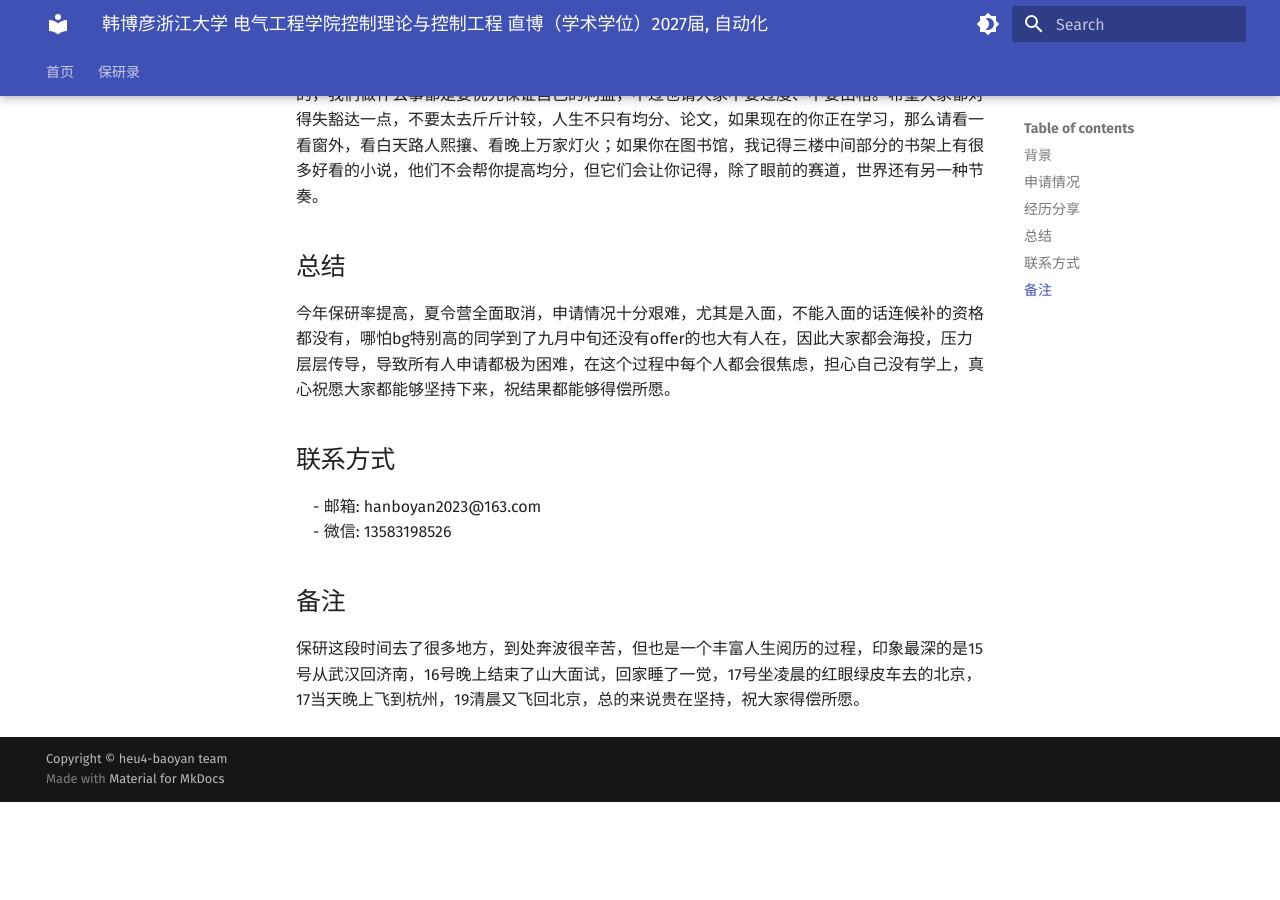
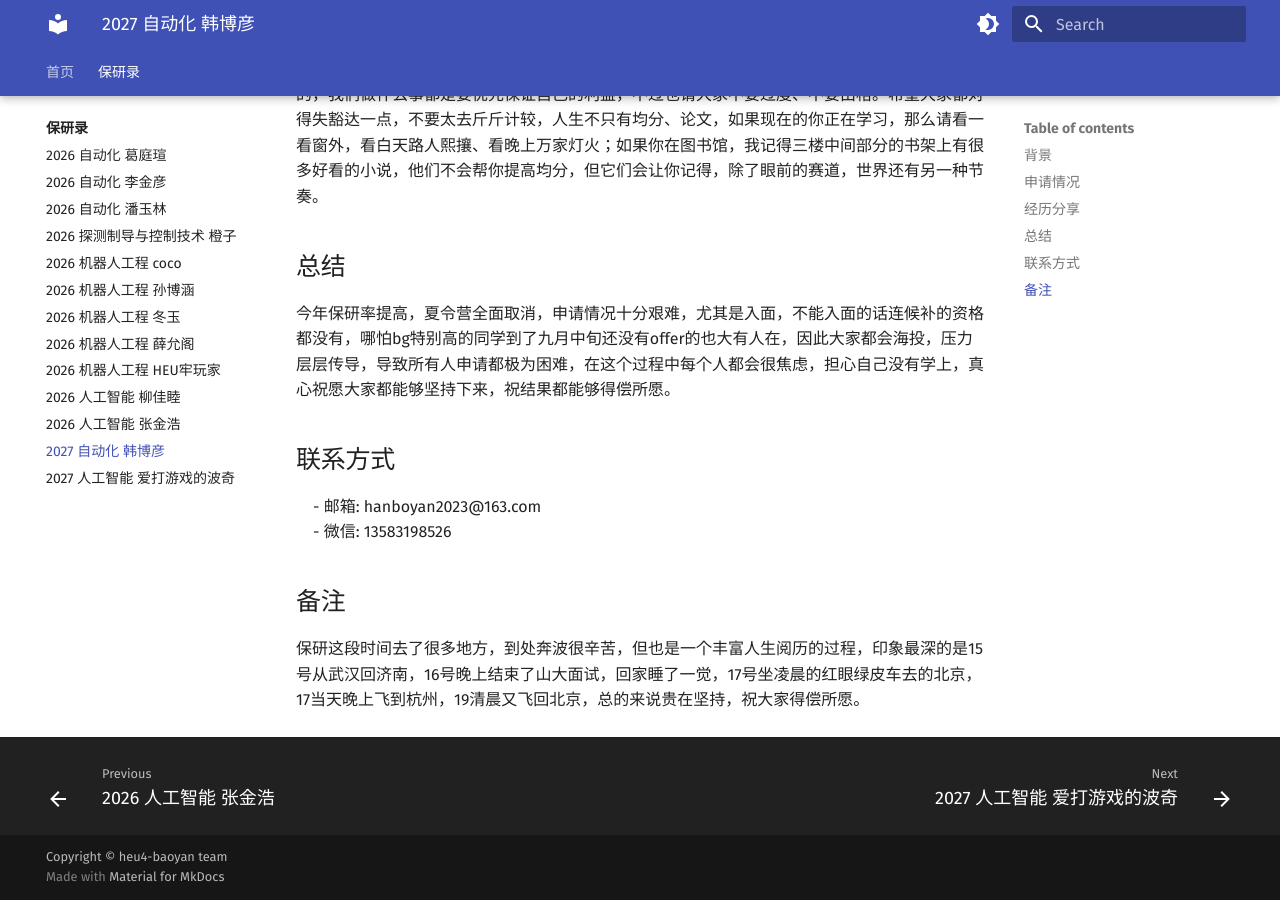
Before and after one commit to heu4-baoyan/heu4-baoyan, an MkDocs documentation site: the page built from docs/baoyan/CompSci/2027/cases/boyanhan.md, in a window 1280 px wide and 900 px high, scrolled down 5802 px. Built offline with MkDocs 1.6.1 and Material for MkDocs 9.7.7, drawn with Linux system fonts in a browser that asks for light colours; before the commit the page ends 6604 px from its top, so only the background shows below that.

Commit message:
Update mkdocs.yml

```diff
--- a/mkdocs.yml
+++ b/mkdocs.yml
@@ -19,8 +19,8 @@ nav:
     - 2026 机器人工程 HEU牢玩家: baoyan/CompSci/2026/cases/laowanjia.md
     - 2026 人工智能 柳佳睦: baoyan/CompSci/2026/cases/jiamuliu.md
     - 2026 人工智能 张金浩: baoyan/CompSci/2026/cases/jinhaozhang.md
-    - 2027 自动化 韩博彦 baoyan/CompSci/2027/cases/boyanhan.md
-    - 2027 人工智能 爱打游戏的波奇 baoyan/CompSci/2027/cases/boqi.md
+    - 2027 自动化 韩博彦: baoyan/CompSci/2027/cases/boyanhan.md
+    - 2027 人工智能 爱打游戏的波奇: baoyan/CompSci/2027/cases/boqi.md
 
 theme:
   name: material
```
